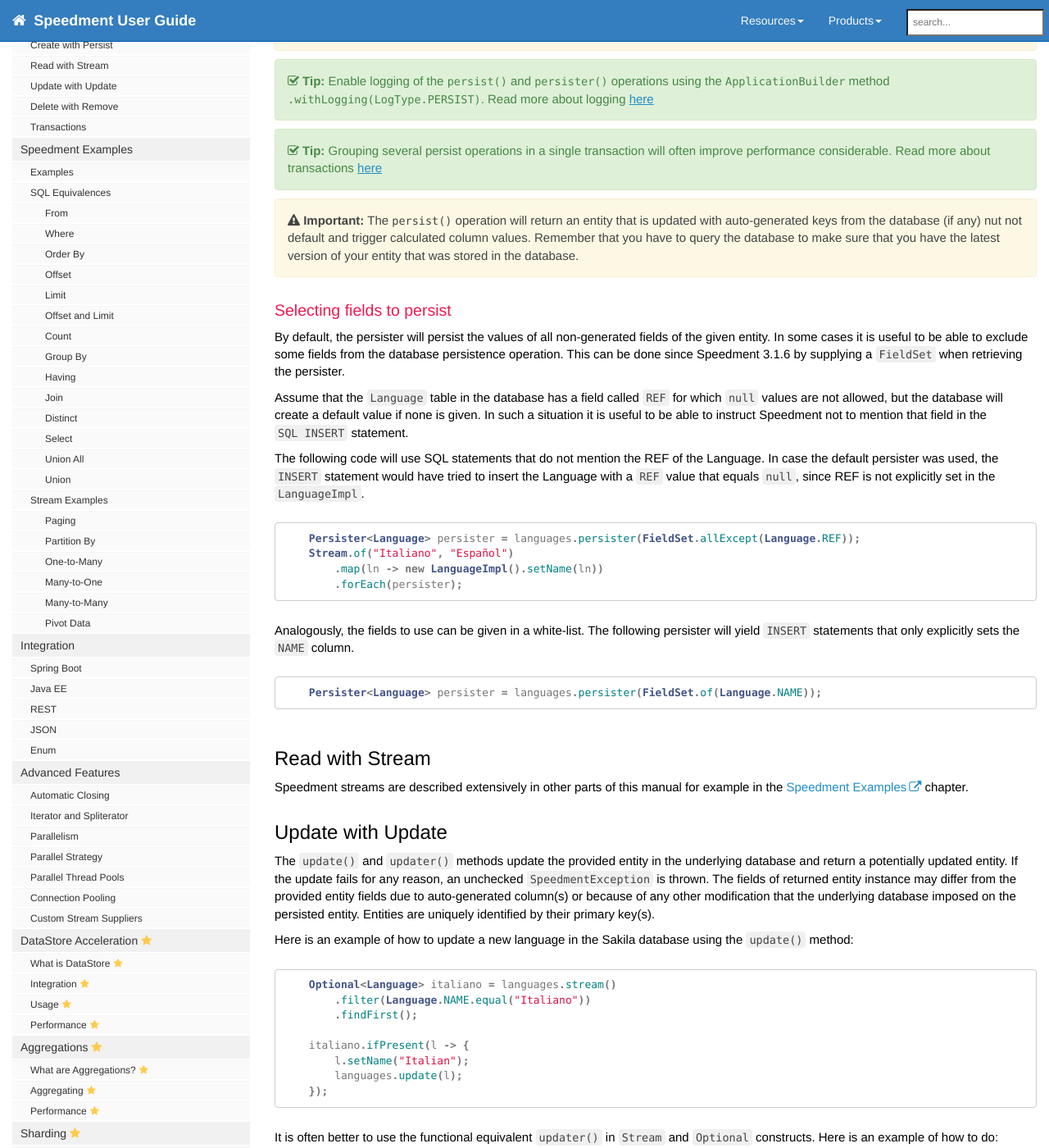
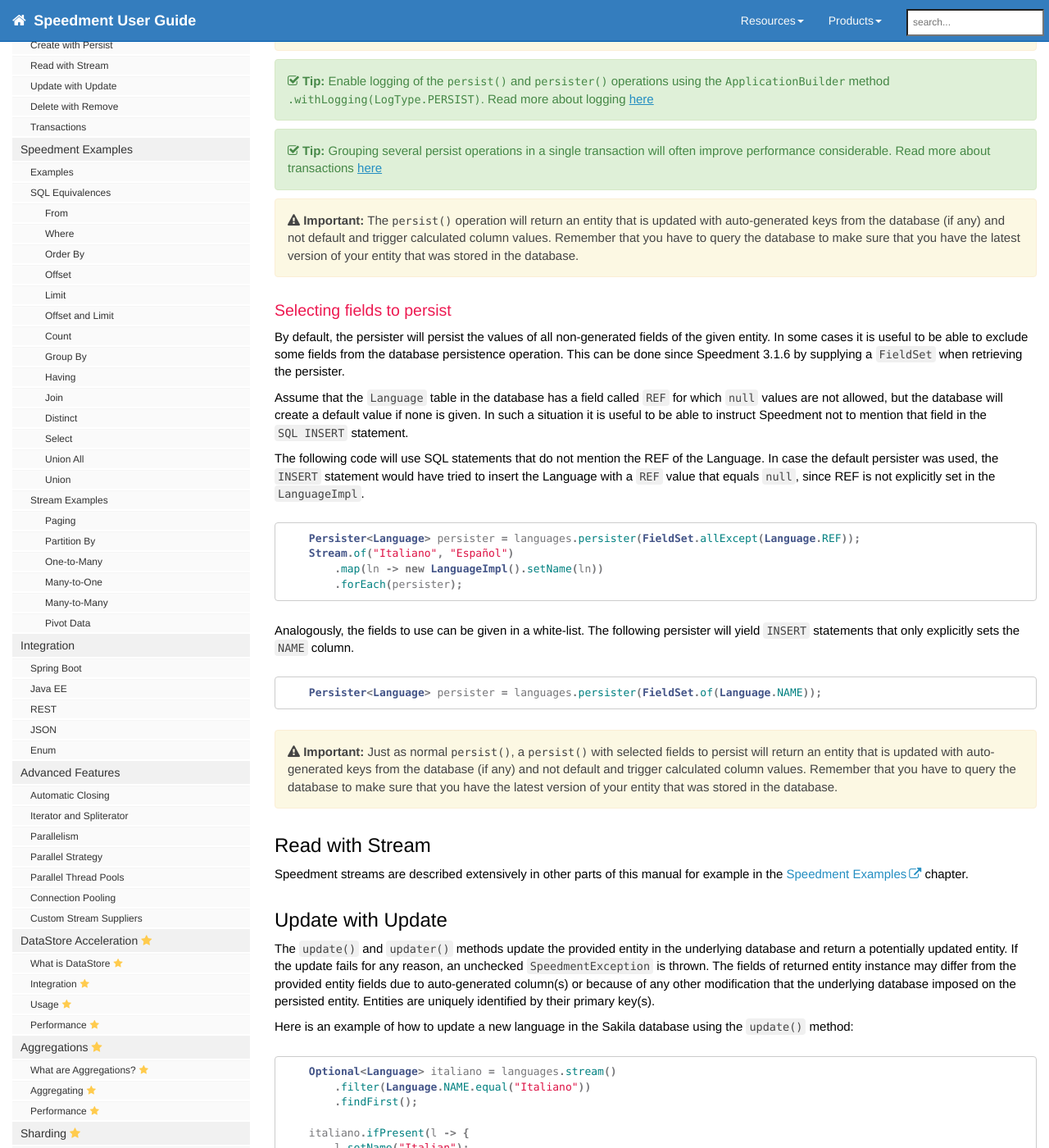
Before and after one commit to speedment/speedment-doc, a Jekyll site: the page built from pages/crud.md, in a window 1280 px wide and 1400 px high, scrolled down 1256 px. Shown: the whole window at 82% size. Built offline with Jekyll 4.4.1, drawn with Linux system fonts in a browser that asks for light colours; nearby versions of some CDN libraries; comment, search, counter and statistics services are not loaded.

Commit message:
Document selective persistence CUD

````diff
--- a/pages/crud.md
+++ b/pages/crud.md
@@ -64,7 +64,7 @@
 " %}
 
 {% include important.html content= "
-The `persist()` operation will return an entity that is updated with auto-generated keys from the database (if any) nut not default and trigger calculated column values. Remember that you have to query the database to make sure that you have the latest version of your entity that was stored in the database.
+The `persist()` operation will return an entity that is updated with auto-generated keys from the database (if any) and not default and trigger calculated column values. Remember that you have to query the database to make sure that you have the latest version of your entity that was stored in the database.
 " %}
 
 ### Selecting fields to persist
@@ -93,6 +93,10 @@
 ``` java
     Persister<Language> persister = languages.persister(FieldSet.of(Language.NAME));
 ```
+
+{% include important.html content= "
+Just as normal `persist()`, a `persist()` with selected fields to persist will return an entity that is updated with auto-generated keys from the database (if any) and not default and trigger calculated column values. Remember that you have to query the database to make sure that you have the latest version of your entity that was stored in the database.
+" %}
 
 
 ## Read with Stream
````
